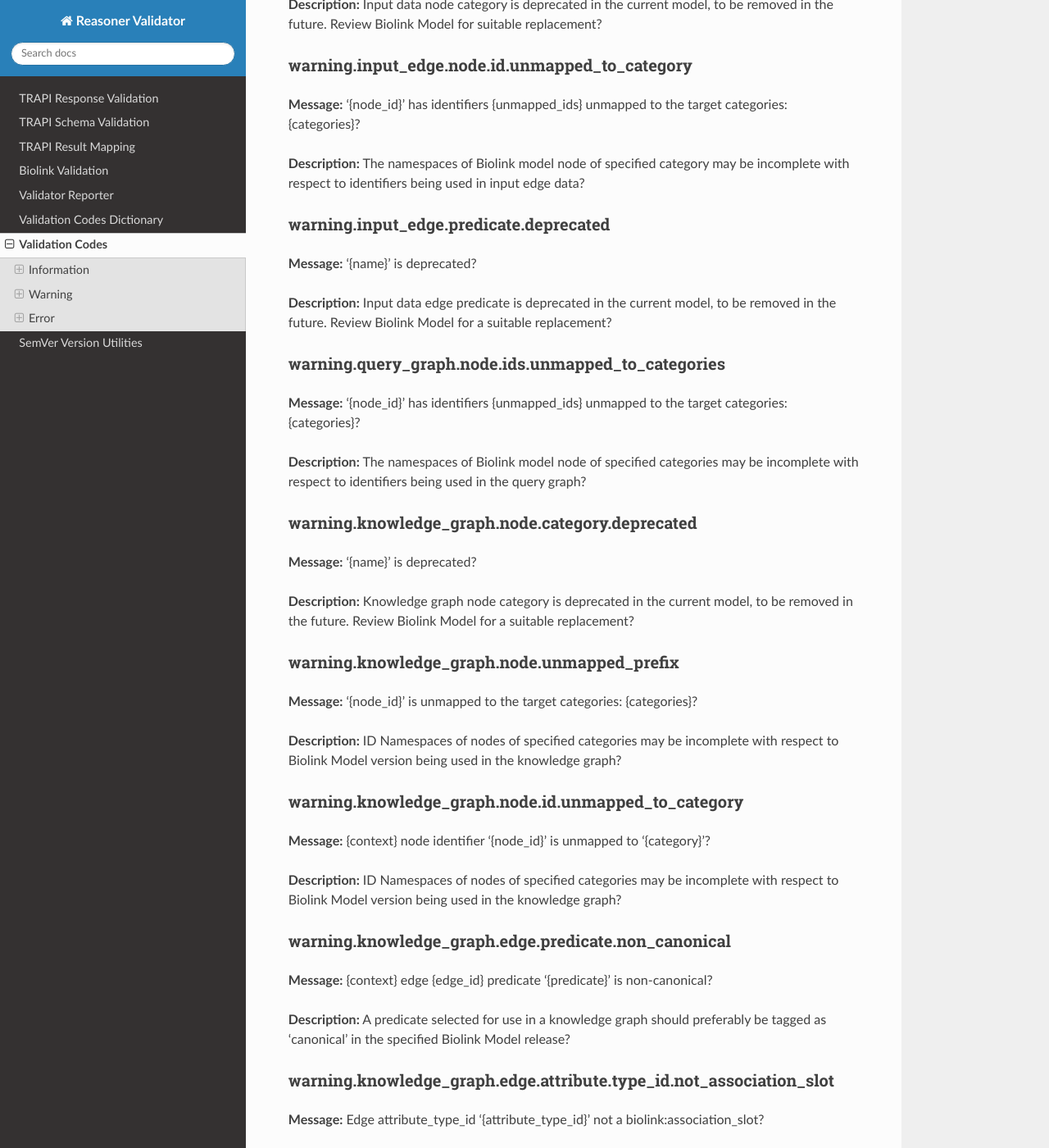
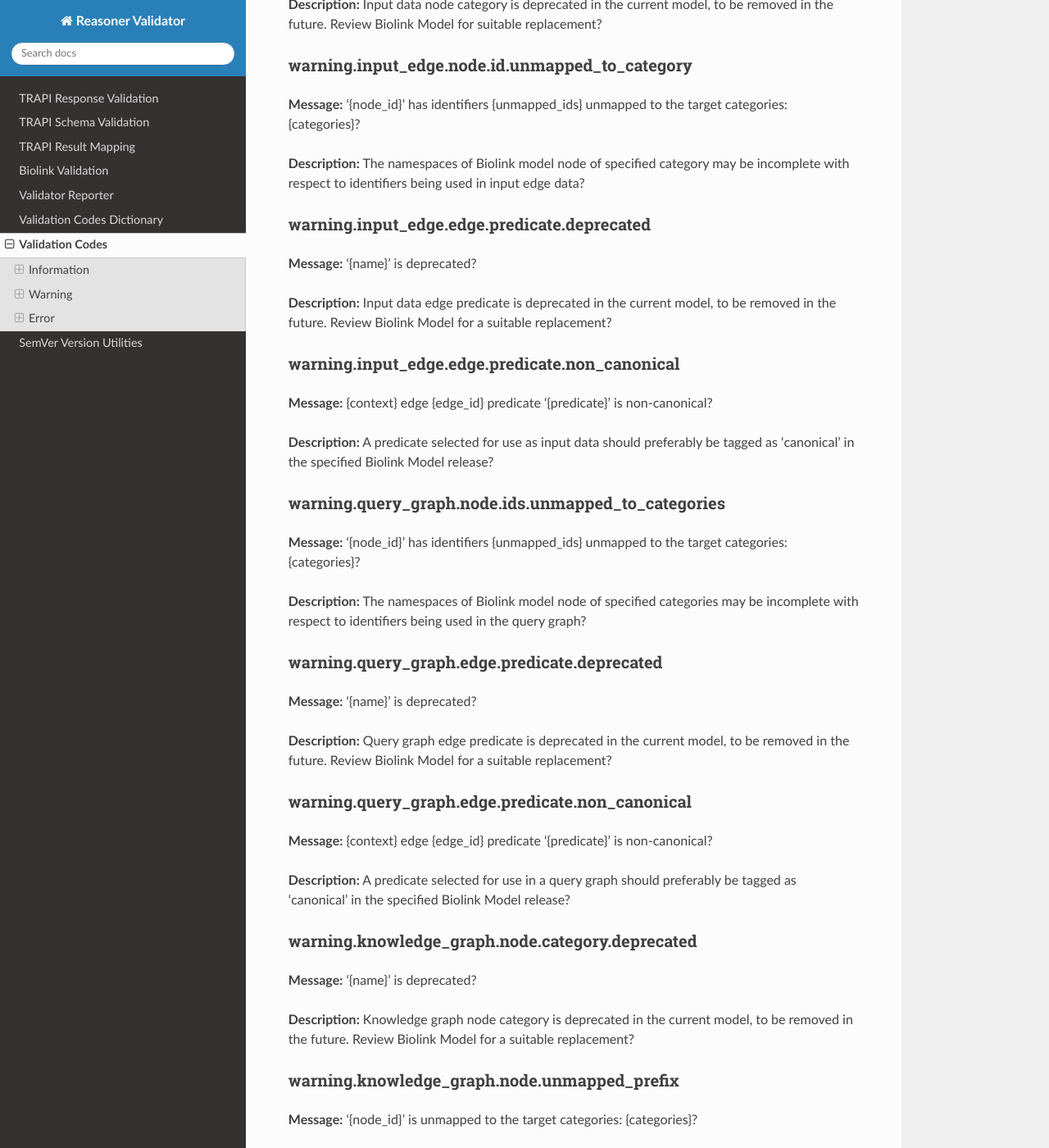
Before and after one commit to NCATSTranslator/reasoner-validator, a Sphinx documentation site: the page built from docs/validation_codes_dictionary.md, in a window 1280 px wide and 1400 px high, scrolled down 2564 px. Shown: the whole window at 82% size. Built offline with Sphinx 7.4.7 and the Read the Docs theme 2.0.0, drawn with Linux system fonts in a browser that asks for light colours; some of the changed text lies outside the part shown.

Commit message:
Repaired predicate validation message codes to have more complete path, including parameterized  codes. README update a bit; poetry add 'numpy'

```diff
--- a/docs/validation_codes_dictionary.md
+++ b/docs/validation_codes_dictionary.md
@@ -26,13 +26,13 @@
 
 **Description:** Input Edge data can have 'mixin' category classes.
 
-### info.input_edge.predicate.abstract
+### info.input_edge.edge.predicate.abstract
 
 **Message:** '{name}' is abstract.
 
 **Description:** Input Edge data can have 'abstract' predicates.
 
-### info.input_edge.predicate.mixin
+### info.input_edge.edge.predicate.mixin
 
 **Message:** '{name}' is a mixin.
 
@@ -100,17 +100,35 @@
 
 **Description:** The namespaces of Biolink model node of specified category may be incomplete with respect to identifiers being used in input edge data?
 
-### warning.input_edge.predicate.deprecated
+### warning.input_edge.edge.predicate.deprecated
 
 **Message:** '{name}' is deprecated?
 
 **Description:** Input data edge predicate is deprecated in the current model, to be removed in the future. Review Biolink Model for a suitable replacement?
+
+### warning.input_edge.edge.predicate.non_canonical
+
+**Message:** {context} edge {edge_id} predicate '{predicate}' is non-canonical?
+
+**Description:** A predicate selected for use as input data should preferably be tagged as 'canonical' in the specified Biolink Model release?
 
 ### warning.query_graph.node.ids.unmapped_to_categories
 
 **Message:** '{node_id}' has identifiers {unmapped_ids} unmapped to the target categories: {categories}?
 
 **Description:** The namespaces of Biolink model node of specified categories may be incomplete with respect to identifiers being used in the query graph?
+
+### warning.query_graph.edge.predicate.deprecated
+
+**Message:** '{name}' is deprecated?
+
+**Description:** Query graph edge predicate is deprecated in the current model, to be removed in the future. Review Biolink Model for a suitable replacement?
+
+### warning.query_graph.edge.predicate.non_canonical
+
+**Message:** {context} edge {edge_id} predicate '{predicate}' is non-canonical?
+
+**Description:** A predicate selected for use in a query graph should preferably be tagged as 'canonical' in the specified Biolink Model release?
 
 ### warning.knowledge_graph.node.category.deprecated
 
@@ -129,6 +147,12 @@
 **Message:** {context} node identifier '{node_id}' is unmapped to '{category}'?
 
 **Description:** ID Namespaces of nodes of specified categories may be incomplete with respect to Biolink Model version being used in the knowledge graph?
+
+### warning.knowledge_graph.edge.predicate.deprecated
+
+**Message:** '{name}' is deprecated?
+
+**Description:** Knowledge graph edge predicate is deprecated in the current model, to be removed in the future. Review Biolink Model for a suitable replacement?
 
 ### warning.knowledge_graph.edge.predicate.non_canonical
 
@@ -264,11 +288,23 @@
 
 **Description:** Input test data edge data needs to have a specific node identifier for testing!
 
-### error.input_edge.predicate.missing
+### error.input_edge.edge.predicate.missing
 
 **Message:** {context} edge '{edge_id}' predicate is missing or empty!
 
 **Description:** Input test edge data needs to have a specific edge predicate for testing!
+
+### error.input_edge.edge.predicate.abstract
+
+**Message:** '{name}' is abstract!
+
+**Description:** Input Edge data validation is currently strict: cannot have 'abstract' predicates!
+
+### error.input_edge.edge.predicate.mixin
+
+**Message:** '{name}' is a mixin1
+
+**Description:** Input Edge data validation is currently strict: cannot have 'mixin' predicates!
 
 ### error.query_graph.node.category.unknown
 
@@ -323,6 +359,18 @@
 **Message:** Edge '{edge_id}' predicate slot value is an empty array!
 
 **Description:** Value of 'predicate' array slot value in Query Graph must contain one or more predicates!
+
+### error.query_graph.edge.predicate.abstract
+
+**Message:** '{name}' is abstract!
+
+**Description:** Query Graph data validation is currently strict: cannot have 'abstract' predicates!
+
+### error.query_graph.edge.predicate.mixin
+
+**Message:** '{name}' is a mixin1
+
+**Description:** Query Graph data validation is currently strict: cannot have 'mixin' predicates!
 
 ### error.knowledge_graph.nodes.empty
 
@@ -436,7 +484,13 @@
 
 **Message:** Edge '{edge_id}' predicate '{predicate}' is unknown!
 
-**Description:** Predicate specified in Knowledge Graph edge is not recorded in specified version of Biolink. Replace with a defined predicate!
+**Description:** Predicate specified in Knowledge Graph edge is not defined in specified version of Biolink. Replace with a defined predicate!
+
+### error.knowledge_graph.edge.predicate.invalid
+
+**Message:** Edge '{edge_id}' predicate '{predicate}' is invalid!
+
+**Description:** Predicate specified in Knowledge Graph edge is not defined as a predicate in specified version of Biolink. Replace with a defined predicate!
 
 ### error.knowledge_graph.edge.predicate.not_array
 
@@ -449,6 +503,18 @@
 **Message:** Value of the 'predicate' array slot in Knowledge Graph edge must contain one or more predicates!
 
 **Description:** Value of the 'predicate' array slot in Knowledge Graph edge must contain one or more predicates!
+
+### error.knowledge_graph.edge.predicate.abstract
+
+**Message:** '{name}' is abstract!
+
+**Description:** Knowledge Graph data validation is currently strict: cannot have 'abstract' predicates!
+
+### error.knowledge_graph.edge.predicate.mixin
+
+**Message:** '{name}' is a mixin1
+
+**Description:** Knowledge Graph data validation is currently strict: cannot have 'mixin' predicates!
 
 ### error.knowledge_graph.edge.attribute.missing
 
--- a/pyproject.toml
+++ b/pyproject.toml
@@ -53,6 +53,7 @@ uvicorn = "^0.15"
 numpydoc = { version = "^1.5.0", extras = ["docs"] }
 sphinx = { version = "^5.3.0", extras = ["docs"] }
 myst-parser = { version = "^0.18.1", extras = ["docs"] }
+numpy = "^1.23.5"
 
 [tool.poetry.group.dev.dependencies]
 pytest = "6.2.4"
```
Also changed, not shown: README.md (+9 -0 lines), 4 other files.
